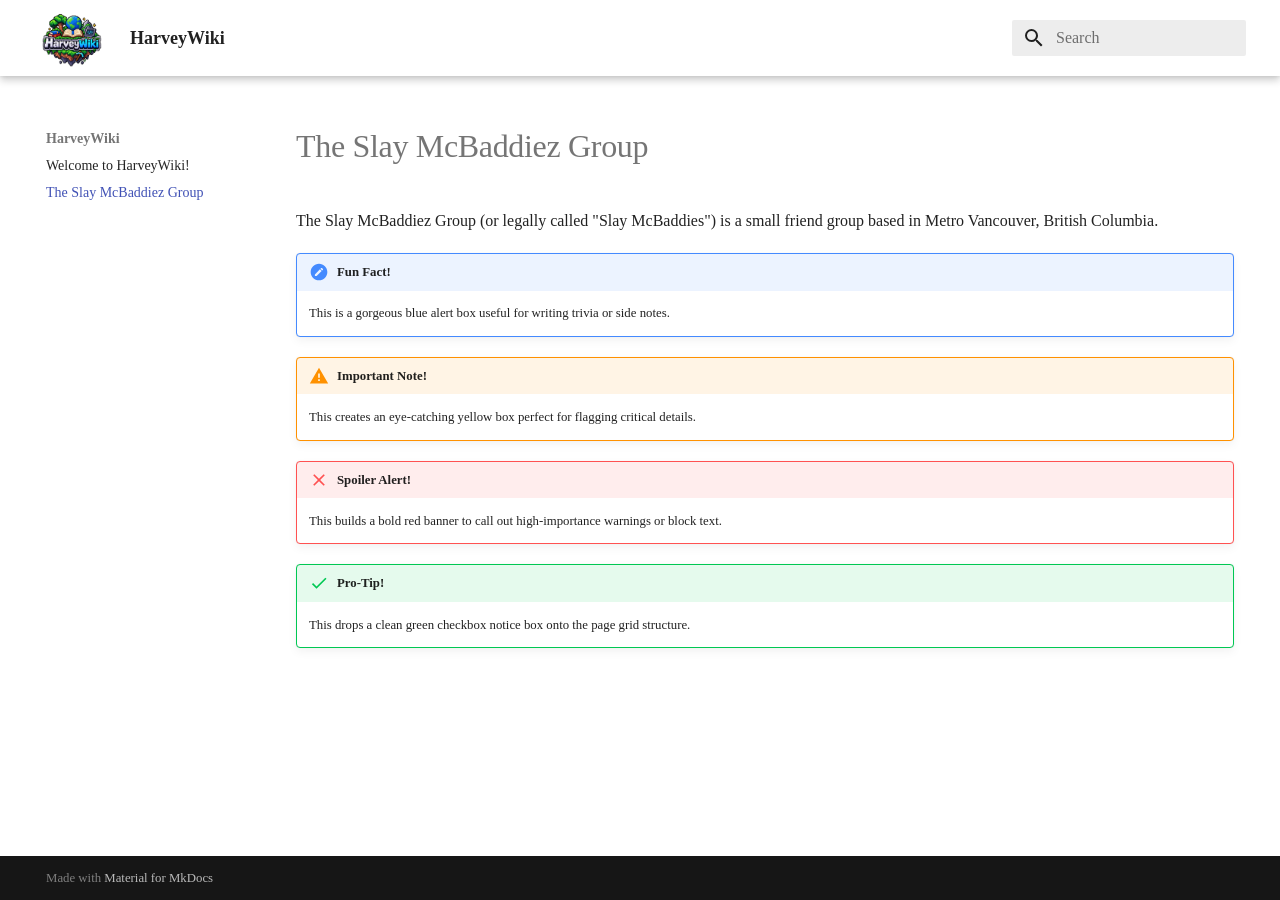
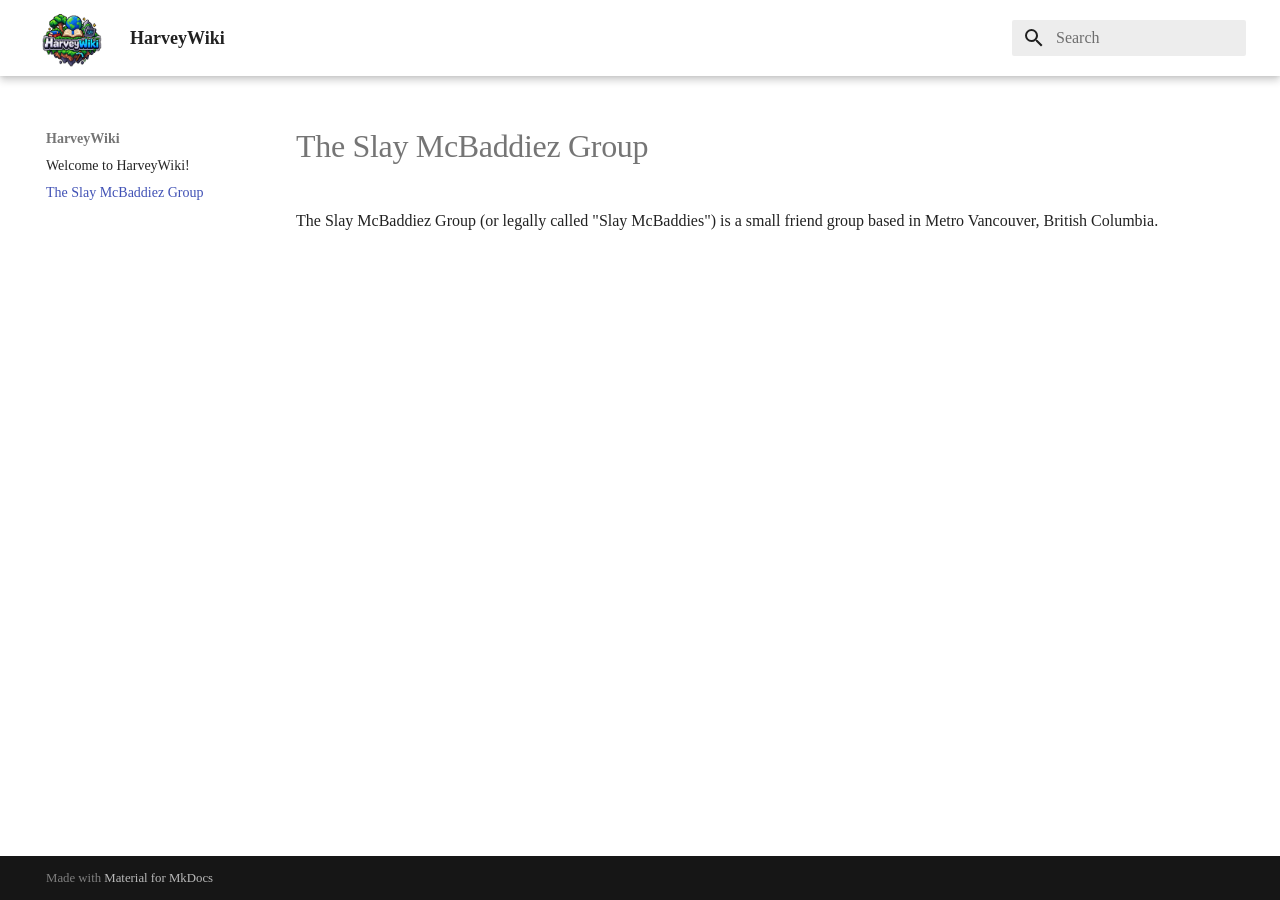
Before and after one commit to Hwidjaja11/HarveyWiki, an MkDocs documentation site: the page built from docs/2026-11-08-the-slay-mcbaddiez-group.md, in a window 1280 px wide. Built offline with MkDocs 1.6.1 and Material for MkDocs 9.7.7, drawn with Linux system fonts in a browser that asks for light colours.

Commit message:
Update docs/2026-11-08-the-slay-mcbaddiez-group.md (via Pages CMS)

```diff
--- a/docs/2026-11-08-the-slay-mcbaddiez-group.md
+++ b/docs/2026-11-08-the-slay-mcbaddiez-group.md
@@ -2,15 +2,3 @@
 title: The Slay McBaddiez Group
 ---
 The Slay McBaddiez Group (or legally called "Slay McBaddies") is a small friend group based in Metro Vancouver, British Columbia.
-
-!!! note "Fun Fact!"
-    This is a gorgeous blue alert box useful for writing trivia or side notes.
-
-!!! warning "Important Note!"
-    This creates an eye-catching yellow box perfect for flagging critical details.
-
-!!! failure "Spoiler Alert!"
-    This builds a bold red banner to call out high-importance warnings or block text.
-
-!!! success "Pro-Tip!"
-    This drops a clean green checkbox notice box onto the page grid structure.
```
